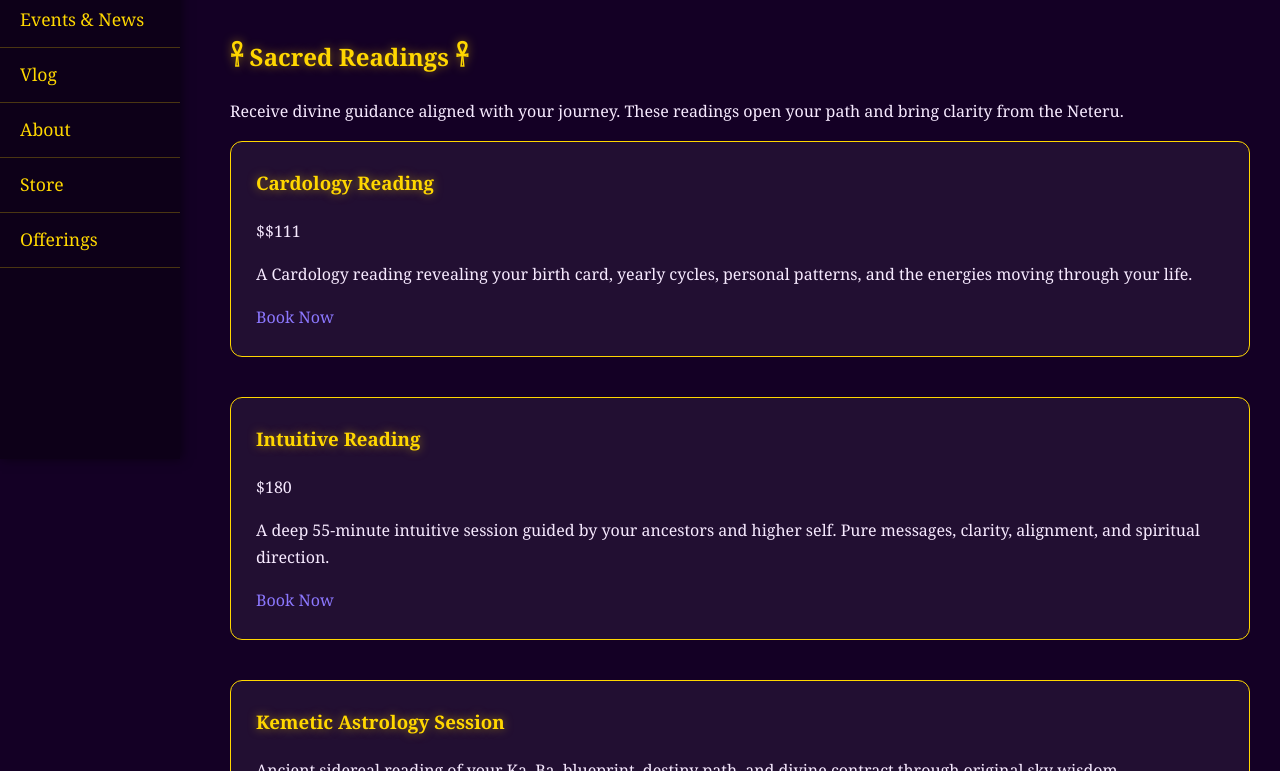
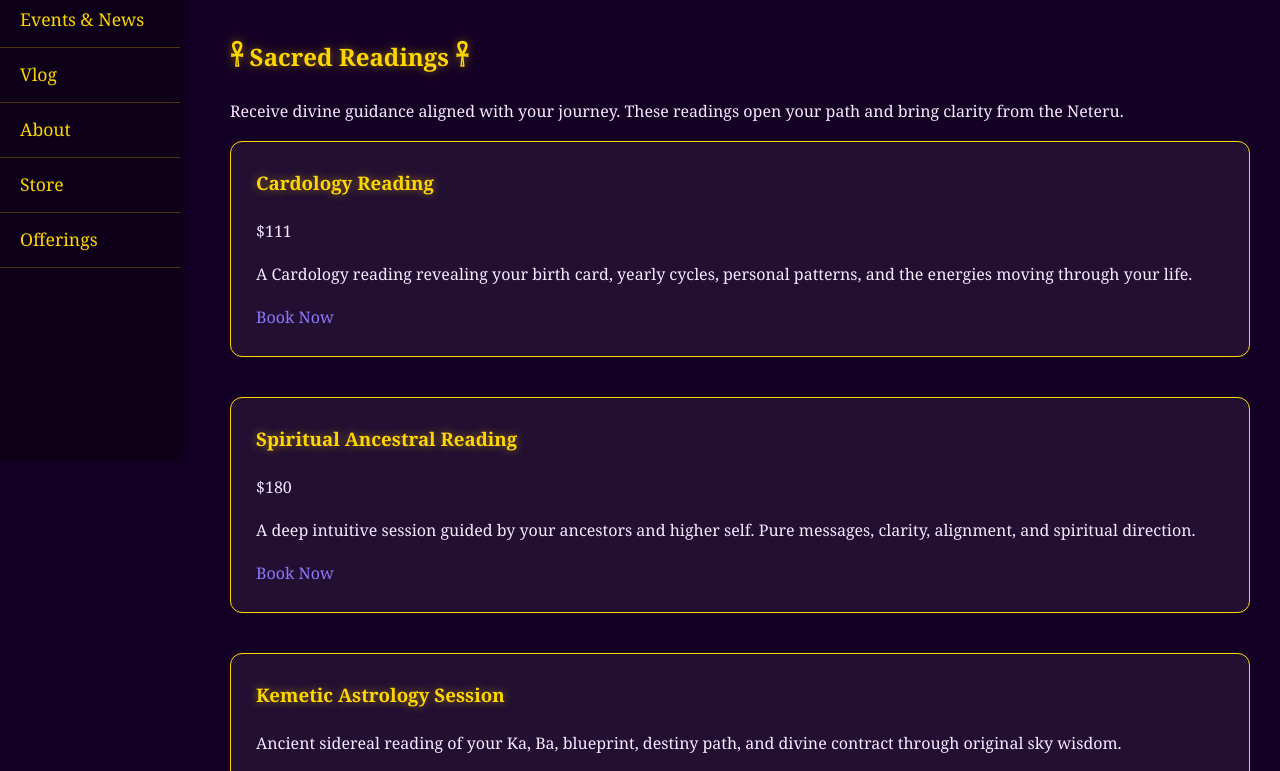
Before and after one commit to templeofmaat/Temple-of-royal-sovereignty, a plain HTML site: page readings.html in a window 1280 px wide. Shown: the part 381-1152 px from the top of the page. Drawn offline with Linux system fonts and the light colour scheme.

Commit message:
Revise Cardology and Intuitive Reading sections
Updated service details for Cardology and Intuitive readings.

```diff
--- a/readings.html
+++ b/readings.html
@@ -58,7 +58,7 @@
   <!-- CARDOLOGY -->
   <section class="service-box">
     <h3>Cardology Reading</h3>
-    <p class="service-price">$$111</p>
+    <p class="service-price">$111</p>
 
     <p>
       A Cardology reading revealing your birth card, yearly cycles,
@@ -72,15 +72,15 @@
 
   <!-- INTUITIVE READING -->
   <section class="service-box">
-    <h3>Intuitive Reading</h3>
+    <h3>Spiritual Ancestral Reading</h3>
     <p class="service-price">$180</p>
 
     <p>
-      A deep 55-minute intuitive session guided by your ancestors and higher self.
+      A deep intuitive session guided by your ancestors and higher self.
       Pure messages, clarity, alignment, and spiritual direction.
     </p>
 
-    <a href="https://buy.stripe.com/5kQ00je3ZfrK7u86Fl77O02" class="gold-link">
+    <a href="https://buy.stripe.com/dRm28r7FBa7qaGkfbR77O0u" class="gold-link">
       Book Now
     </a>
   </section>
```
